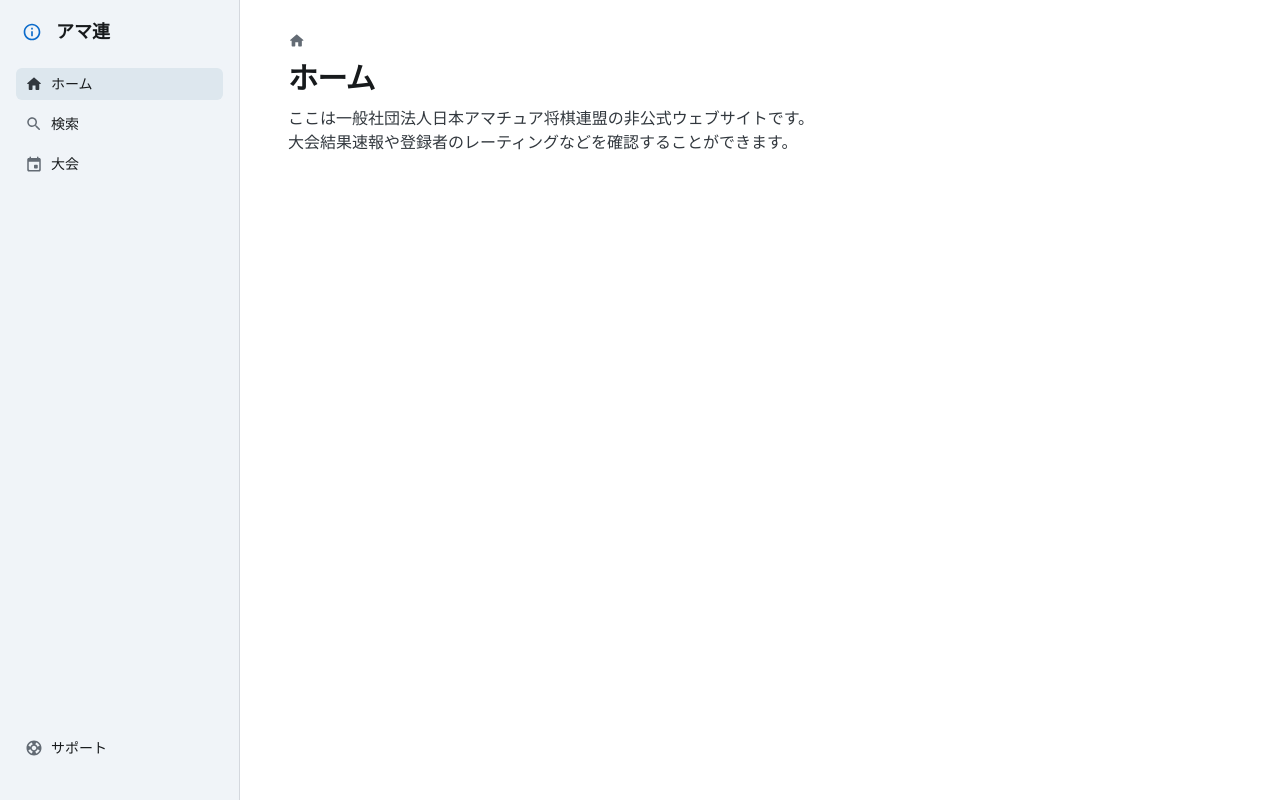
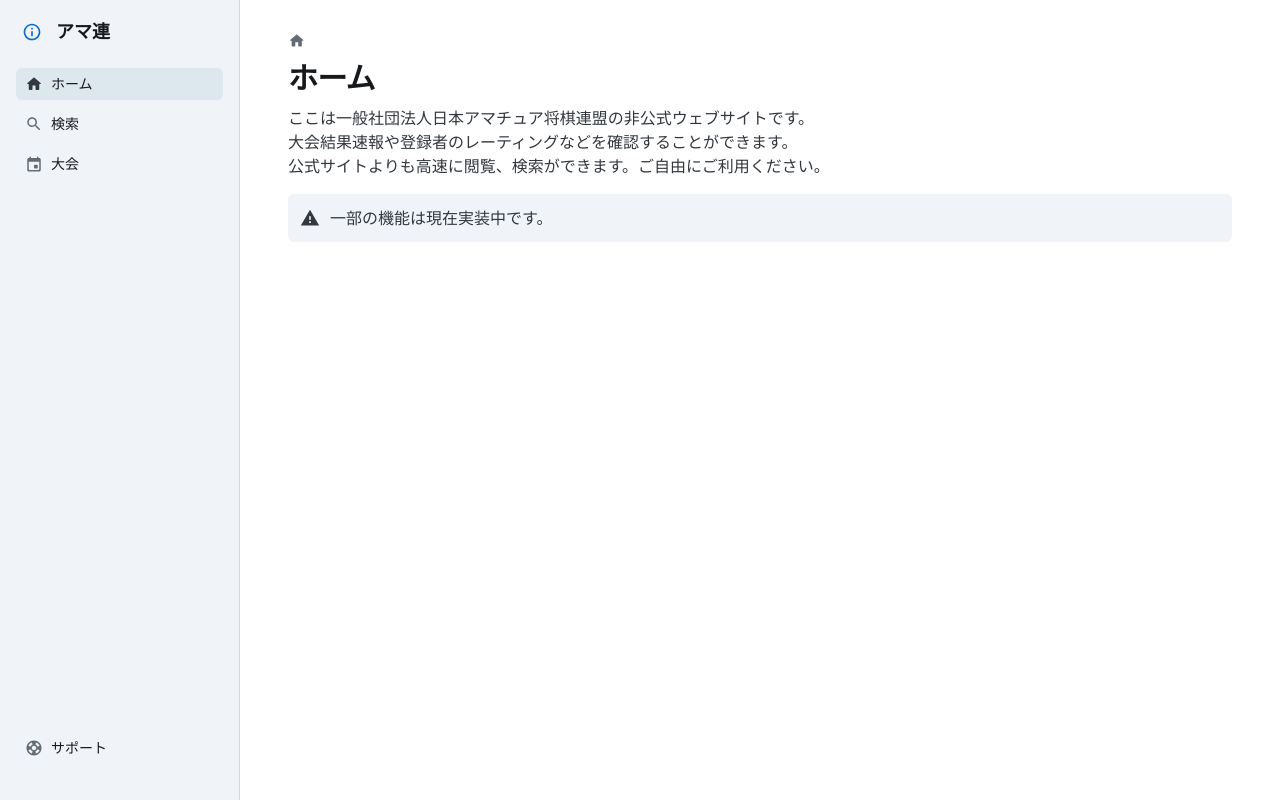
Before and after one commit to tkgstrator/amaren_modern_web, a React (Vite) app: page / in a window 1280 px wide. Built offline with nearby package versions, Linux system fonts and the light colour scheme; what tailwindcss-safe-area would draw is missing.

Commit message:
feat(RootView): add warning alert for partially implemented features

```diff
--- a/src/views/RootView.tsx
+++ b/src/views/RootView.tsx
@@ -1,4 +1,5 @@
-import { Box, Typography } from '@mui/joy'
+import { Warning } from '@mui/icons-material'
+import { Alert, Box, Typography } from '@mui/joy'
 import NavigationHeader from '../components/Navigation'
 
 const RootView: React.FC = () => {
@@ -6,8 +7,18 @@
     <>
       <NavigationHeader>
         <Box>
-          <Typography>ここは一般社団法人日本アマチュア将棋連盟の非公式ウェブサイトです。</Typography>
-          <Typography>大会結果速報や登録者のレーティングなどを確認することができます。</Typography>
+          <Box
+            sx={{
+              mb: 2
+            }}
+          >
+            <Typography>ここは一般社団法人日本アマチュア将棋連盟の非公式ウェブサイトです。</Typography>
+            <Typography>大会結果速報や登録者のレーティングなどを確認することができます。</Typography>
+            <Typography>公式サイトよりも高速に閲覧、検索ができます。ご自由にご利用ください。</Typography>
+          </Box>
+          <Alert startDecorator={<Warning />}>
+            <Typography>一部の機能は現在実装中です。</Typography>
+          </Alert>
         </Box>
       </NavigationHeader>
     </>
```
